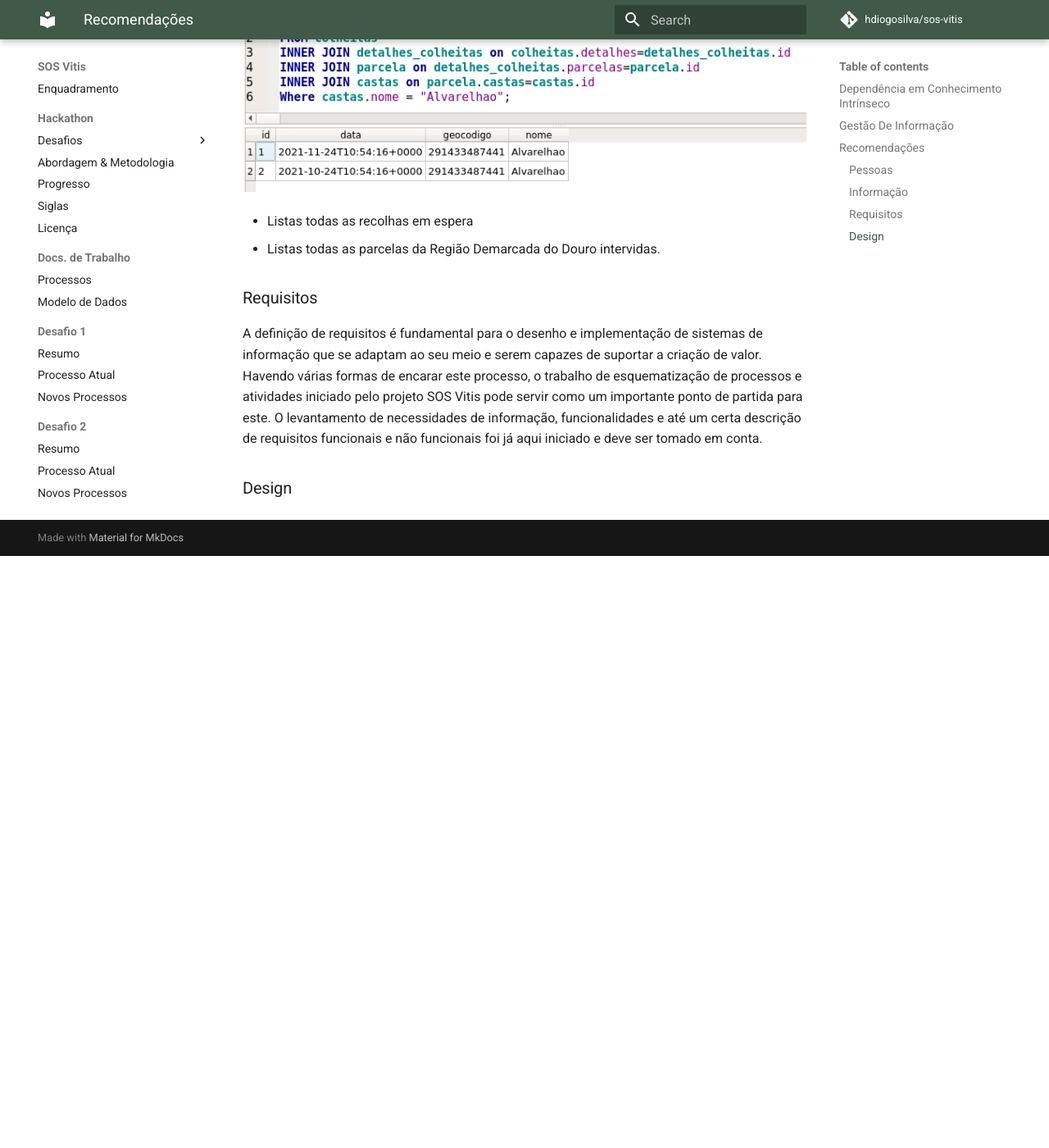
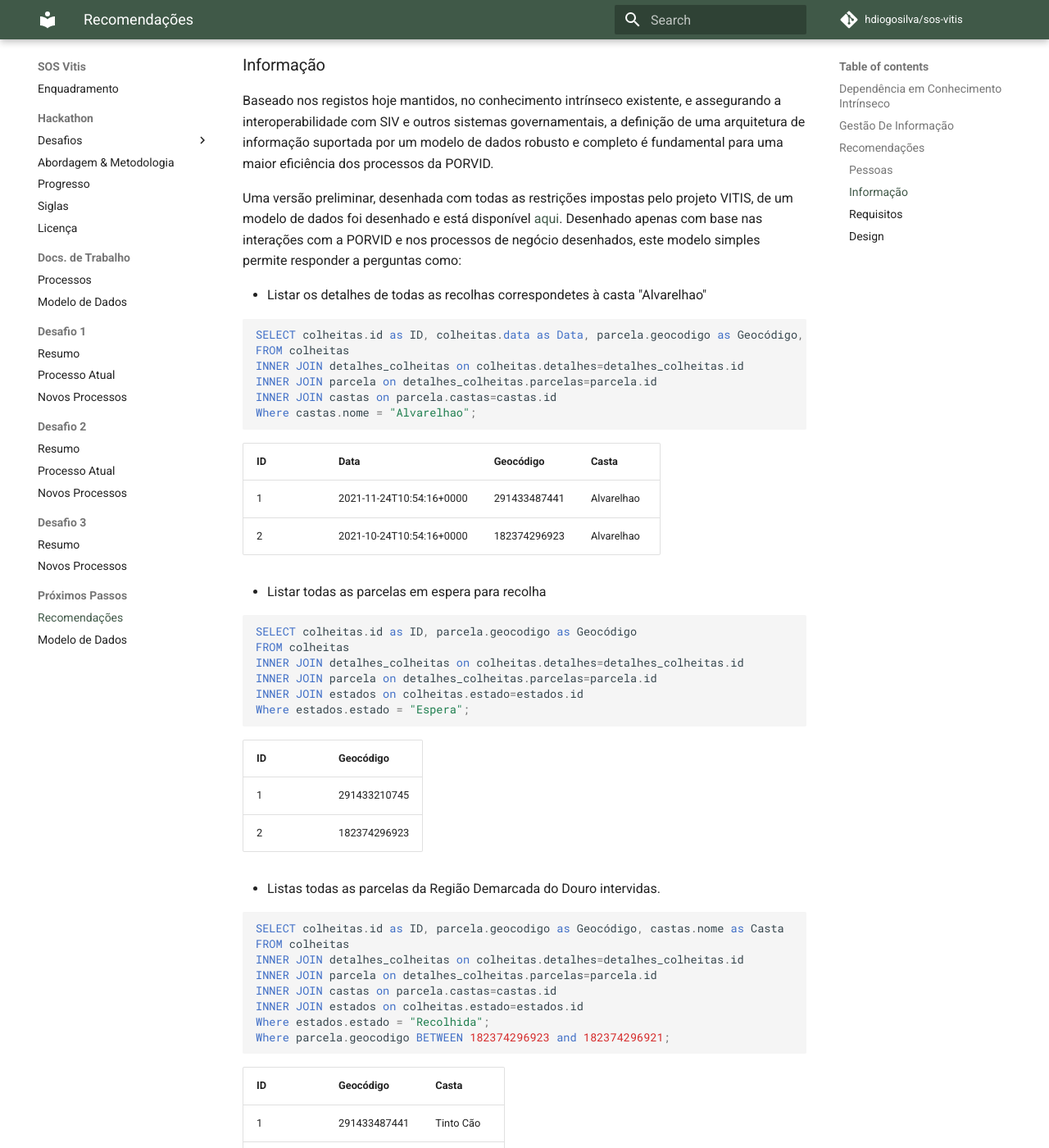
Before and after one commit to hdiogosilva/sos-vitis, an MkDocs documentation site: the page built from docs/Recomendacoes/recomendacoes.md, in a window 1280 px wide and 1400 px high, scrolled down 1944 px. Shown: the whole window at 82% size. Built offline with MkDocs 1.6.1 and Material for MkDocs 9.7.7, drawn with Linux system fonts in a browser that asks for light colours; comment, search, counter and statistics services are not loaded; before the commit the page ends 2622 px from its top, so only the background shows below that; some of the changed text lies outside the part shown.

Commit message:
content to Recomendações

````diff
--- a/docs/Recomendacoes/recomendacoes.md
+++ b/docs/Recomendacoes/recomendacoes.md
@@ -18,7 +18,13 @@
 
 ### Gestão De Informação
 
+Processos de gestão de informação são um importante alicerce de qualquer organização.
 
+Atualmente, os processos de gestão de informação da PORVID focam-se na manutenção de registos estruturados de acordo com as suas necessidades e  partilhados com os seus membros. Apesar de este método ter suportado as suas atividades até agora, esta prática não é sustentável ou escalável ao longo do tempo.
+
+Adicionalmente, a implementação de um processo de gestão de informação robusto, sustentado pela documentação de fluxos de informação, uma arquitetura de informação estável e interoperável, e infraestruturas fidedignas, permitirão à PORVID o desenvolvimento de novos produto-serviços cada vez mais intensivos em informação, como por exemplo o rastreamento de clones.
+
+Para esta implementação, são assim definidas um conjunto de recomendações que, desde o alto nível até tarefas concretas, servem como guia para este desenvolvimento.
 
 ## Recomendações
 
@@ -48,10 +54,53 @@
 
 + Listar os detalhes de todas as recolhas correspondetes à casta "Alvarelhao"
 
-![Exemplo query 1](../img/query01.png)
+```sql
+SELECT colheitas.id as ID, colheitas.data as Data, parcela.geocodigo as Geocódigo, castas.nome as Casta
+FROM colheitas
+INNER JOIN detalhes_colheitas on colheitas.detalhes=detalhes_colheitas.id
+INNER JOIN parcela on detalhes_colheitas.parcelas=parcela.id
+INNER JOIN castas on parcela.castas=castas.id
+Where castas.nome = "Alvarelhao";
+```
 
-+ Listas todas as recolhas em espera
+| ID | Data                     | Geocódigo    | Casta      |
+| -- | ------------------------ | ------------ | ---------- |
+| 1  | 2021-11-24T10:54:16+0000 | 291433487441 | Alvarelhao |
+| 2  | 2021-10-24T10:54:16+0000 | 182374296923 | Alvarelhao |
+
++ Listar todas as parcelas em espera para recolha
+
+```sql
+SELECT colheitas.id as ID, parcela.geocodigo as Geocódigo
+FROM colheitas
+INNER JOIN detalhes_colheitas on colheitas.detalhes=detalhes_colheitas.id
+INNER JOIN parcela on detalhes_colheitas.parcelas=parcela.id
+INNER JOIN estados on colheitas.estado=estados.id
+Where estados.estado = "Espera";
+```
+
+| ID | Geocódigo    |
+| -- | ------------ |
+| 1  | 291433210745 |
+| 2  | 182374296923 |
+
 + Listas todas as parcelas da Região Demarcada do Douro intervidas.
+
+```sql
+SELECT colheitas.id as ID, parcela.geocodigo as Geocódigo, castas.nome as Casta
+FROM colheitas
+INNER JOIN detalhes_colheitas on colheitas.detalhes=detalhes_colheitas.id
+INNER JOIN parcela on detalhes_colheitas.parcelas=parcela.id
+INNER JOIN castas on parcela.castas=castas.id
+INNER JOIN estados on colheitas.estado=estados.id
+Where estados.estado = "Recolhida";
+Where parcela.geocodigo BETWEEN 182374296923 and 182374296921;
+```
+
+| ID | Geocódigo    | Casta       |
+| -- | ------------ | ----------- |
+| 1  | 291433487441 | Tinto Cão   |
+| 2  | 182374296923 | Tinta Roriz |
 
 ### Requisitos
 
````
Also changed, not shown: docs/Desafio 1/resumo.md (+9 -3 lines), docs/Desafio 2/resumo.md (+24 -2 lines), docs/Desafio 3/resumo.md (+8 -4 lines), docs/Hackathon/progresso.md (+1 -0 lines), docs/img/campoFormularioVITIS.jpg (added).
